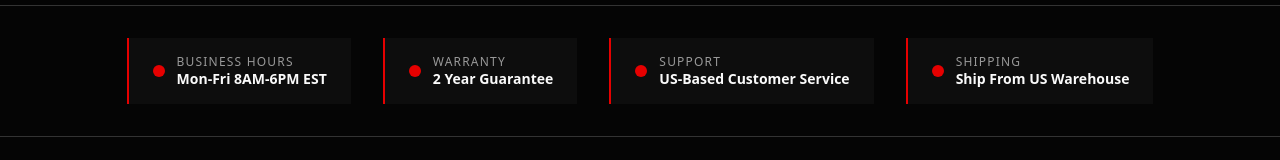
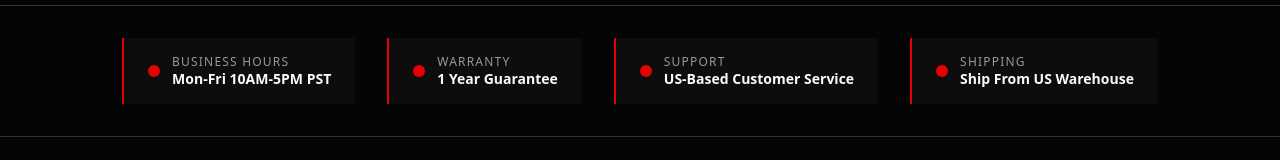
Before and after one commit to jm5349/pixel-perfect-clone-886, a React (Vite) app: page / in a window 1280 px wide. Shown: the part 200-360 px from the top of the page. Built offline with nearby package versions, Linux system fonts and the light colour scheme.

Commit message:
Code edited in Lovable Code Editor
Edited UI in Lovable

```diff
--- a/src/components/BusinessInfo.tsx
+++ b/src/components/BusinessInfo.tsx
@@ -4,11 +4,11 @@ const BusinessInfo = () => {
   const businessInfo = [
     {
       label: 'Business Hours',
-      value: 'Mon-Fri 8AM-6PM EST'
+      value: 'Mon-Fri 10AM-5PM PST'
     },
     {
       label: 'Warranty',
-      value: '2 Year Guarantee'
+      value: '1 Year Guarantee'
     },
     {
       label: 'Support',
--- a/src/components/Header.tsx
+++ b/src/components/Header.tsx
@@ -6,7 +6,7 @@ const Header = () => {
   const [isMobileMenuOpen, setIsMobileMenuOpen] = useState(false);
   const [isSearchExpanded, setIsSearchExpanded] = useState(false);
   const [currentAnnouncementIndex, setCurrentAnnouncementIndex] = useState(0);
-  const announcements = ["🚗 Free shipping on All Orders - Limited time offer", "🏁 New Collection Now Available", "⚡ 10% OFF New Customers", "🛠️ Ship Internationally"];
+  const announcements = ["🚗 Free shipping on All Orders - Limited Time Offer", "🏁 New Collection Now Available", "⚡ 10% OFF New Customers", "🛠️ Ship Internationally"];
   useEffect(() => {
     const interval = setInterval(() => {
       setCurrentAnnouncementIndex(prev => (prev + 1) % announcements.length);
```
